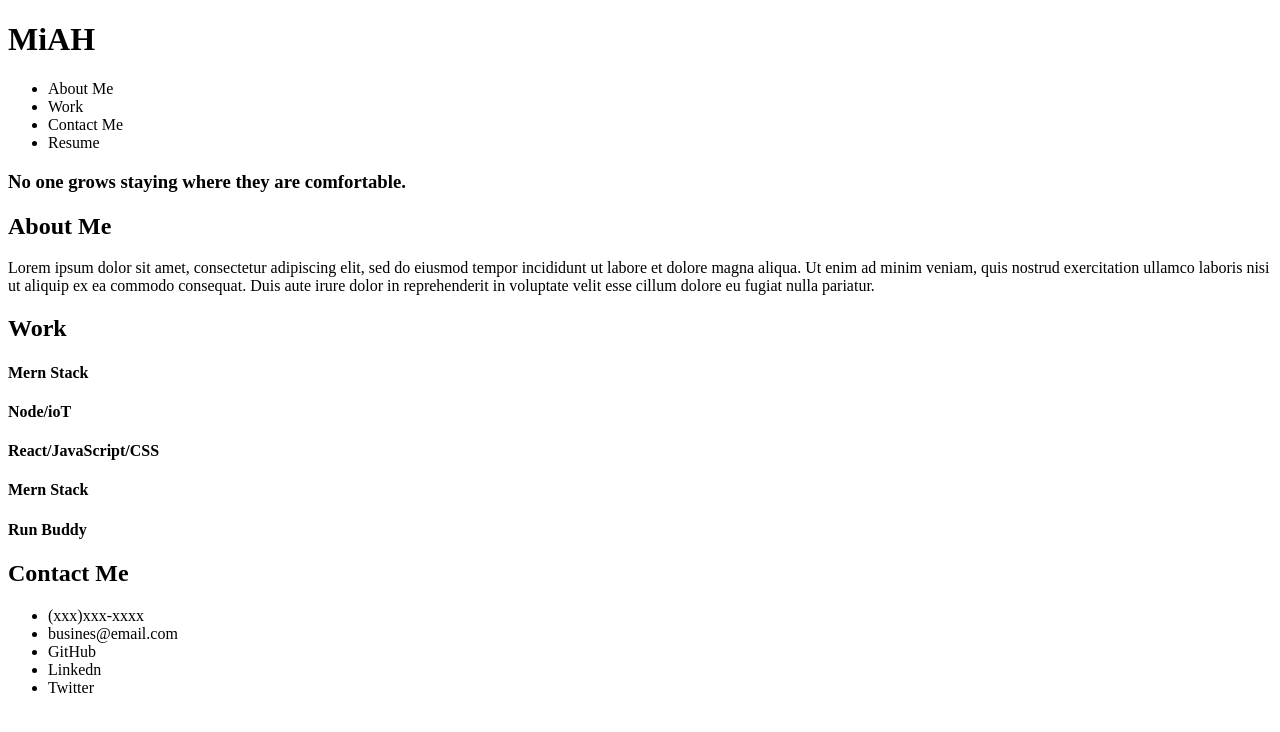
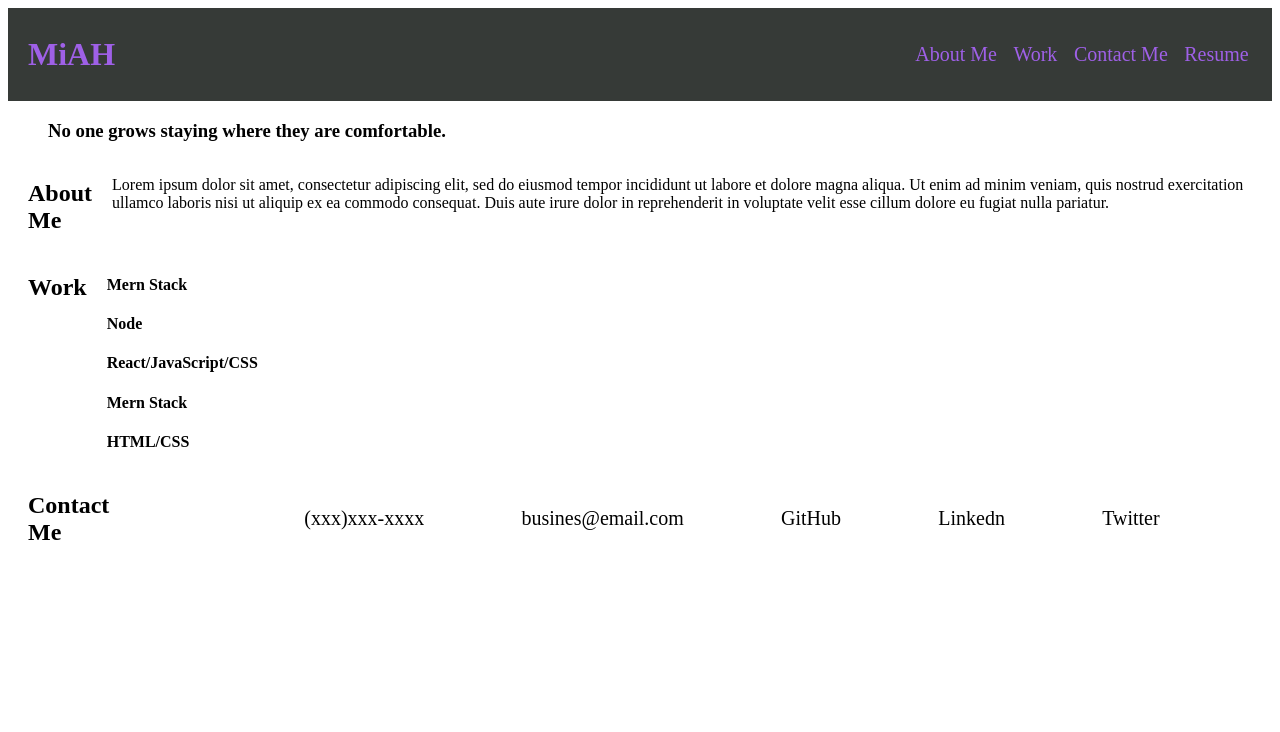
Before and after one commit to xWhoKnowz/Portfolio, a plain HTML site: page index.html in a window 1280 px wide. Drawn offline with Linux system fonts and the light colour scheme.

Commit message:
linked the html file to the css file and organized the general structuer of the page

```diff
--- a/assets/css/style.css
+++ b/assets/css/style.css
@@ -0,0 +1,53 @@
+
+.header {
+    color:#9f60e7;
+    background-color: #363a37;
+    display: flex;
+    align-items: center;
+}
+h1 {
+    margin: 20px;
+}
+h2 {
+    margin: 20px;
+}
+.nav-1 {
+    margin: 15px;
+    width: 100%;
+    display: flex;
+    flex-direction: row;
+   justify-content: flex-end;
+}
+#top-nav {
+    font-size: 20px;
+    width: 350px;
+    display: flex;
+    justify-content: space-around;
+    list-style: none;
+}
+.about-me {
+    width: 100%;
+    display: flex;
+}
+.work {
+    width: 100%;
+    display: flex;
+}
+.contact-me {
+    width: 100;
+    display: flex;
+}
+.nav-2{
+    margin: 15px;
+    width: 100%;
+    display: flex;
+    flex-direction: row;
+   justify-content: flex-end;
+}
+#bottom-nav {
+    font-size: 20px;
+    width: 100%;
+    display: flex;
+    justify-content: space-evenly;
+    list-style: none;
+}
--- a/index.html
+++ b/index.html
@@ -13,45 +13,54 @@
         <h1>
             MiAH
         </h1>
-        <nav>
-            <ul class="nav-1">
+        <nav class="nav-1">
+            <ul id="top-nav">
                 <li>About Me<a href=""></a></li>
                 <li>Work<a href=""></a></li>
                 <li>Contact Me<a href=""></a></li>
                 <li>Resume<a href=""></a></li>
             </ul>
         </nav>
-        <h3 class="header">
+    </header>
+    <figure>
+        <h3>
         No one grows staying where they are comfortable.
         </h3>
-    </header>
+    </figure>
     <main>
+        <section class="about-me">
             <h2>About Me</h2>
             <p>
                 Lorem ipsum dolor sit amet, consectetur adipiscing elit, sed do eiusmod tempor incididunt ut labore et dolore magna aliqua. Ut enim ad minim veniam, quis nostrud exercitation ullamco laboris nisi ut aliquip ex ea commodo consequat. Duis aute irure dolor in reprehenderit in voluptate velit esse cillum dolore eu fugiat nulla pariatur.
             </p>
+        </section>
+        <section class="work">
             <h2>Work</h2>
             <section>
+                <section id="mern-1">
                     <h4>Mern Stack</h4>
                 </section>
-        <section>
-            <h4>Node/ioT</h4>
+                <section id="node">
+                    <h4>Node</h4>
                 </section>
-        <section>
+                <section id="rjc">
                     <h4>React/JavaScript/CSS</h4>
                 </section>
-        <section>
+                <section id="mern-2">
                     <h4>Mern Stack</h4>
                 </section>
-        <section>
-            <h4>Run Buddy</h4>
+                <section id="hs">
+                    <h4>HTML/CSS</h4>
+                </section>
+            </section>
         </section>
 
     </main>
     <footer>
+        <section class="contact-me">
             <h2>Contact Me</h2>
-        <nav>
-            <ul class="nav-2">
+            <nav class="nav-2">
+                <ul id="bottom-nav">
                     <li>(xxx)xxx-xxxx<a href=""></a></li>
                     <li>busines@email.com<a href=""></a></li>
                     <li>GitHub<a href=""></a></li>
@@ -59,6 +68,7 @@
                     <li>Twitter<a href=""></a></li>
                 </ul>
             </nav>
+        </section>
     </footer>
 </body>
 </html>
```
Lines whose indentation alone changed are shown as unchanged.
